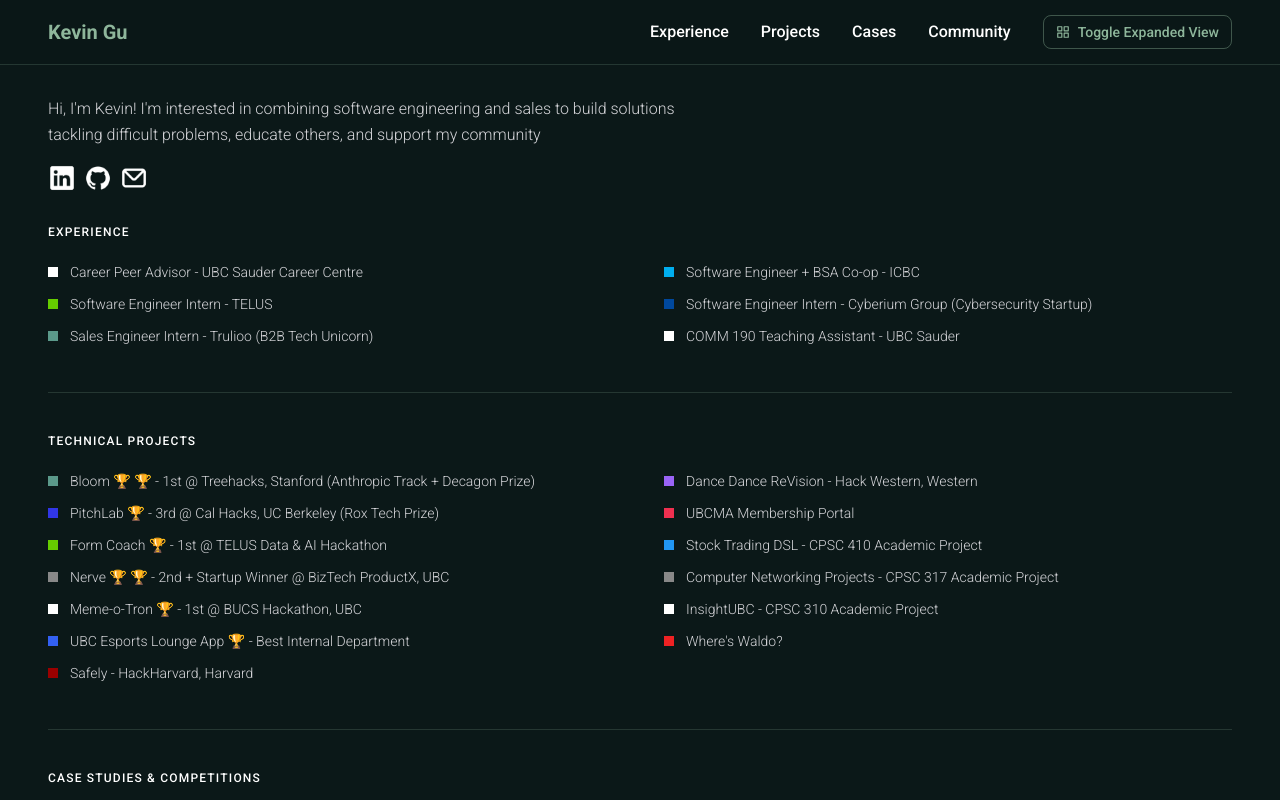
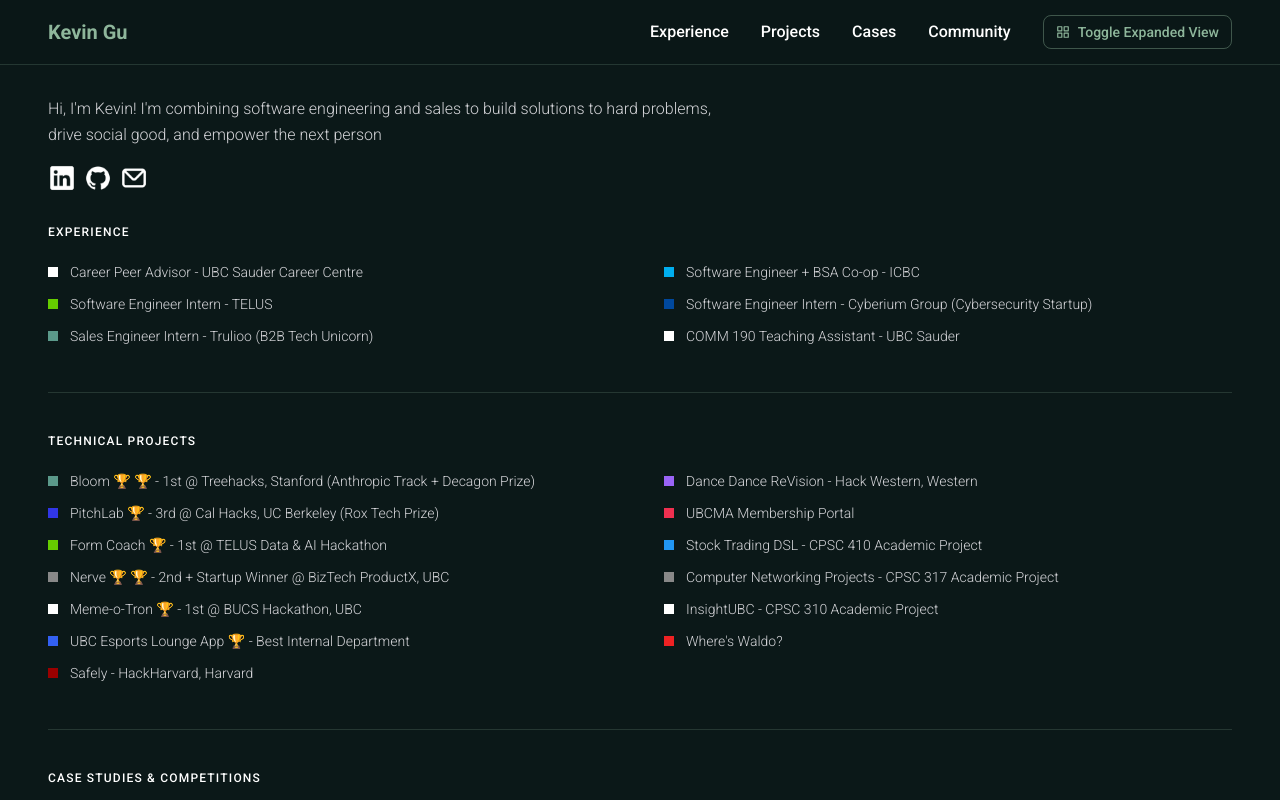
Before and after one commit to Kevinxygu/portfolio-website, a Next.js app: page / in a window 1280 px wide. Shown: the top 800 px of the page. Built offline with nearby package versions, Linux system fonts and the light colour scheme.

Commit message:
updated wording

```diff
--- a/src/app/page.tsx
+++ b/src/app/page.tsx
@@ -47,7 +47,8 @@
                     I&apos;m Kevin
                   </h1>
                   <p className="text-lg md:text-xl text-zinc-300 mb-8 max-w-xl">
-                    I&apos;m interested in combining software engineering and sales to build solutions tackling difficult problems, educate others, and support my community
+                    I&apos;m combining software engineering and sales to build solutions to hard problems, drive social good, and empower the next person
+
                   </p>
                   {/* socials */}
                   <div className="flex gap-2 mb-8">
--- a/src/components/CompactView.tsx
+++ b/src/components/CompactView.tsx
@@ -39,7 +39,8 @@
         {/* Header */}
         <div className="mb-8">
           <p className="text-zinc-300 text-base max-w-2xl leading-relaxed">
-            Hi, I&apos;m Kevin! I&apos;m interested in combining software engineering and sales to build solutions tackling difficult problems, educate others, and support my community
+            Hi, I&apos;m Kevin! I&apos;m combining software engineering and sales to build solutions to hard problems, drive social good, and empower the next person
+
           </p>
 
           {/* Contact icons */}
```
